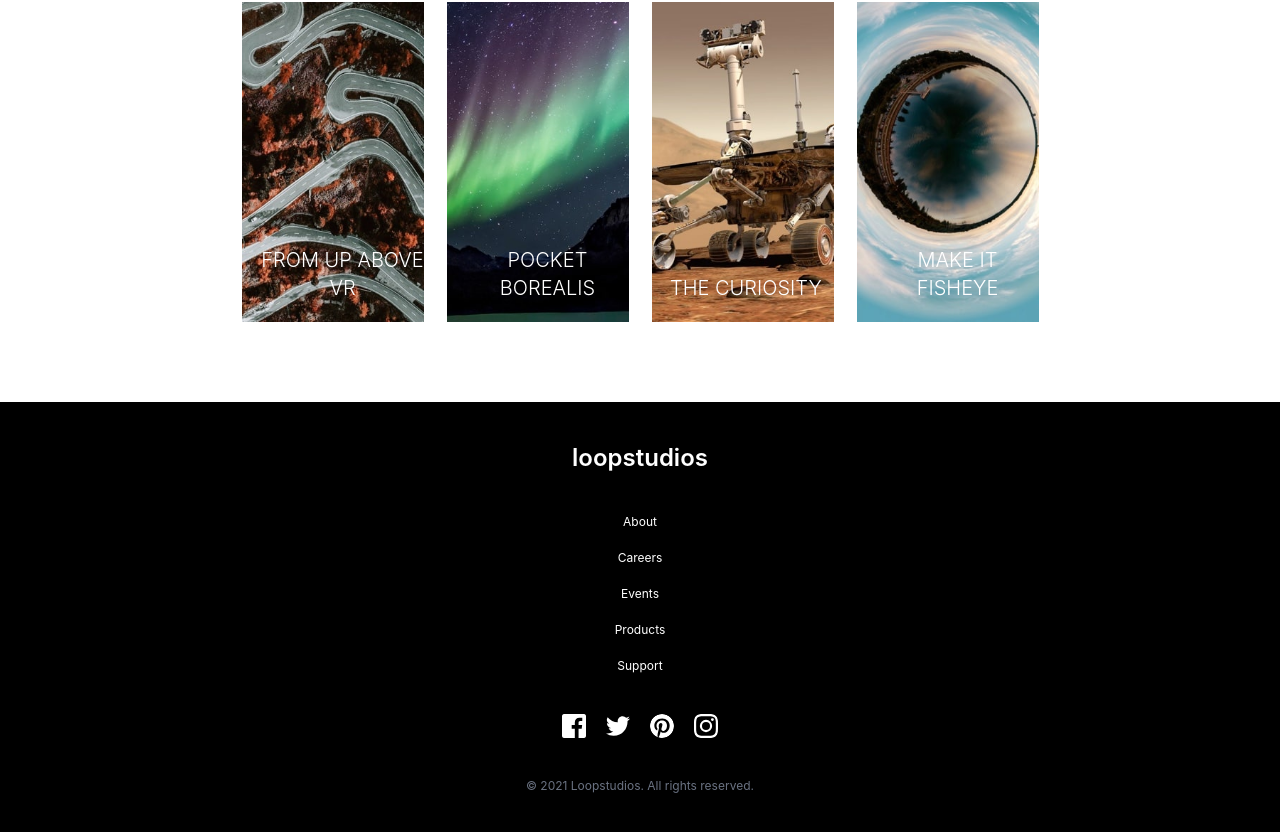
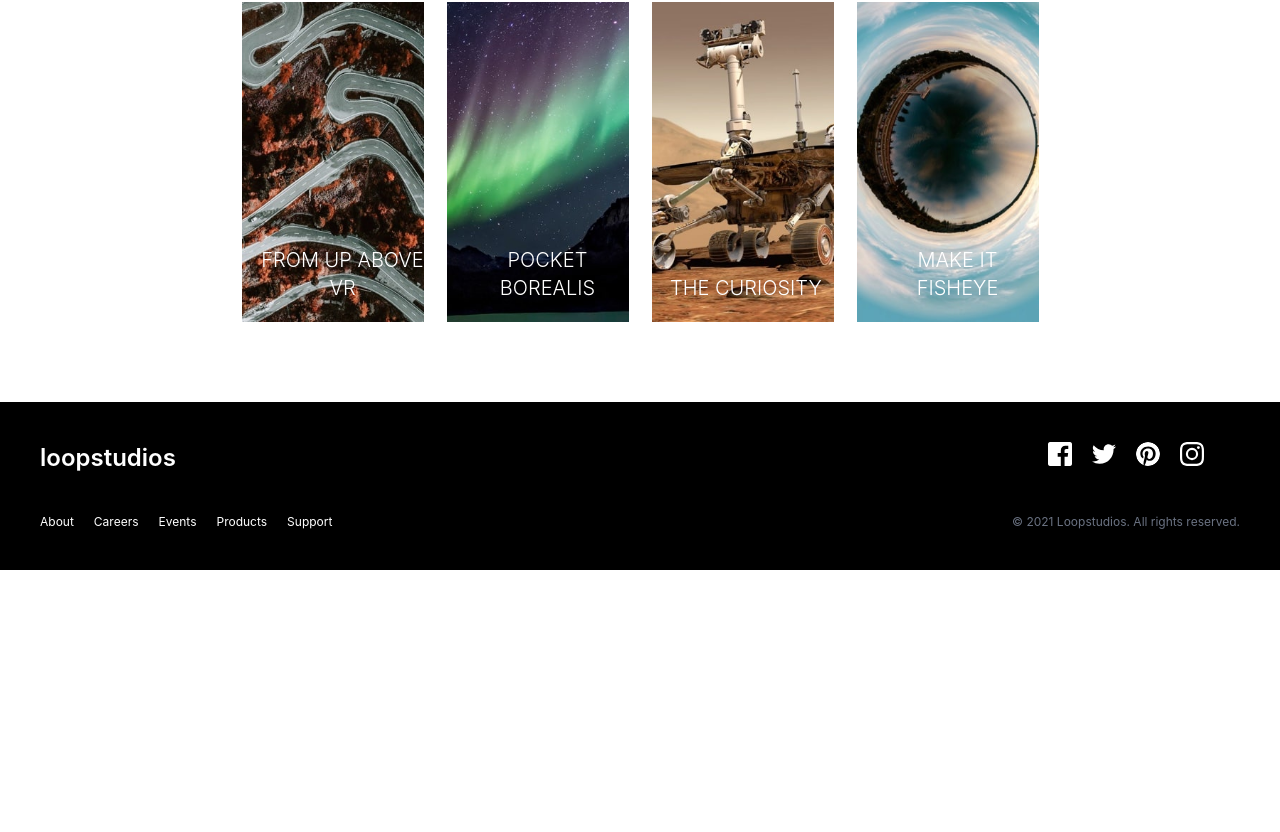
Before and after one commit to JoshuaM04/LoopStudios-Landing-Page, a React (Vite) app: page / in a window 1280 px wide. Shown: the part 1644-2476 px from the top of the page. After the commit the page ends 2214 px from the top, so only its background shows below. Built offline with nearby package versions, Linux system fonts and the light colour scheme.

Commit message:
Added breakpoints to the footer, so the content is re-arranged on larger resolutions.

```diff
--- a/src/components/Footer.tsx
+++ b/src/components/Footer.tsx
@@ -1,18 +1,20 @@
 export default function Footer() {
     return (
-        <footer className="flex flex-col gap-10 justify-between bg-black text-white text-xs relative bottom-0 w-screen p-10 select-none">
-            <h3 className="text-2xl font-semibold">loopstudios</h3>
-
+        <footer className="flex flex-col gap-10 bg-black text-white text-xs relative bottom-0 w-screen p-10 select-none md:flex-row md:justify-between">
+            <div className="flex flex-col gap-10">
+                <h3 className="text-2xl font-semibold md:text-left">loopstudios</h3>
                 <nav>
-                <ul className="flex flex-col gap-5">
-                    <li className="hover:text-purple-500 hover:scale-150 transition delay-50 duration-150 ease-in-out active:text-purple-500 active:scale-150"><a href="#">About</a></li>
-                    <li className="hover:text-purple-500 hover:scale-150 transition delay-50 duration-150 ease-in-out active:text-purple-500 active:scale-150"><a href="#">Careers</a></li>
-                    <li className="hover:text-purple-500 hover:scale-150 transition delay-50 duration-150 ease-in-out active:text-purple-500 active:scale-150"><a href="#">Event</a>s</li>
-                    <li className="hover:text-purple-500 hover:scale-150 transition delay-50 duration-150 ease-in-out active:text-purple-500 active:scale-150"><a href="#">Products</a></li>
-                    <li className="hover:text-purple-500 hover:scale-150 transition delay-50 duration-150 ease-in-out active:text-purple-500 active:scale-150"><a href="#">Support</a></li>
+                    <ul className="flex flex-col gap-5 md:flex-row">
+                        <li className="max-md:hover:text-purple-500 max-md:hover:scale-150 transition delay-50 duration-150 ease-in-out active:text-purple-500 active:scale-150 md:hover:border-b"><a href="#">About</a></li>
+                        <li className="max-md:hover:text-purple-500 max-md:hover:scale-150 transition delay-50 duration-150 ease-in-out active:text-purple-500 active:scale-150 md:hover:border-b"><a href="#">Careers</a></li>
+                        <li className="max-md:hover:text-purple-500 max-md:hover:scale-150 transition delay-50 duration-150 ease-in-out active:text-purple-500 active:scale-150 md:hover:border-b"><a href="#">Event</a>s</li>
+                        <li className="max-md:hover:text-purple-500 max-md:hover:scale-150 transition delay-50 duration-150 ease-in-out active:text-purple-500 active:scale-150 md:hover:border-b"><a href="#">Products</a></li>
+                        <li className="max-md:hover:text-purple-500 max-md:hover:scale-150 transition delay-50 duration-150 ease-in-out active:text-purple-500 active:scale-150 md:hover:border-b"><a href="#">Support</a></li>
                     </ul>
                 </nav>
+            </div>
 
+            <div className="grid grid-rows-2 gap-10">
                 <section className="flex justify-center gap-5">
                     <button className="hover:scale-120 active:scale-120 transition delay-50 ease-in-out" aria-label="Facebook link">
                         <a href="https://www.facebook.com/" target="_blank">
@@ -44,7 +46,8 @@ export default function Footer() {
                     </button>
                 </section>
 
-            <p className="text-gray-500">© 2021 Loopstudios. All rights reserved.</p>
+                <p className="text-gray-500 md:place-self-end">© 2021 Loopstudios. All rights reserved.</p>
+            </div>
         </footer>
     )
 }
```
Lines whose indentation alone changed are shown as unchanged.
